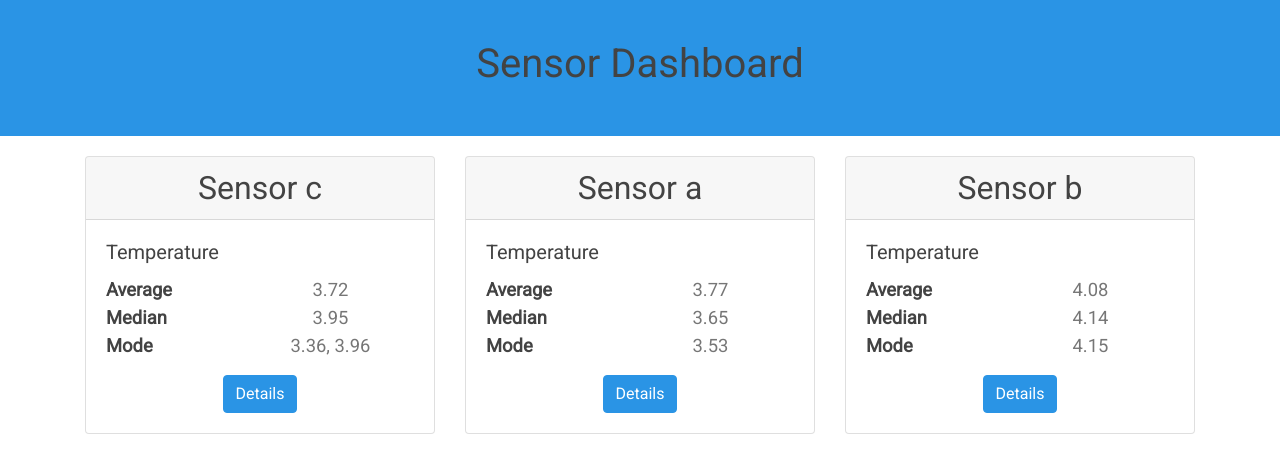
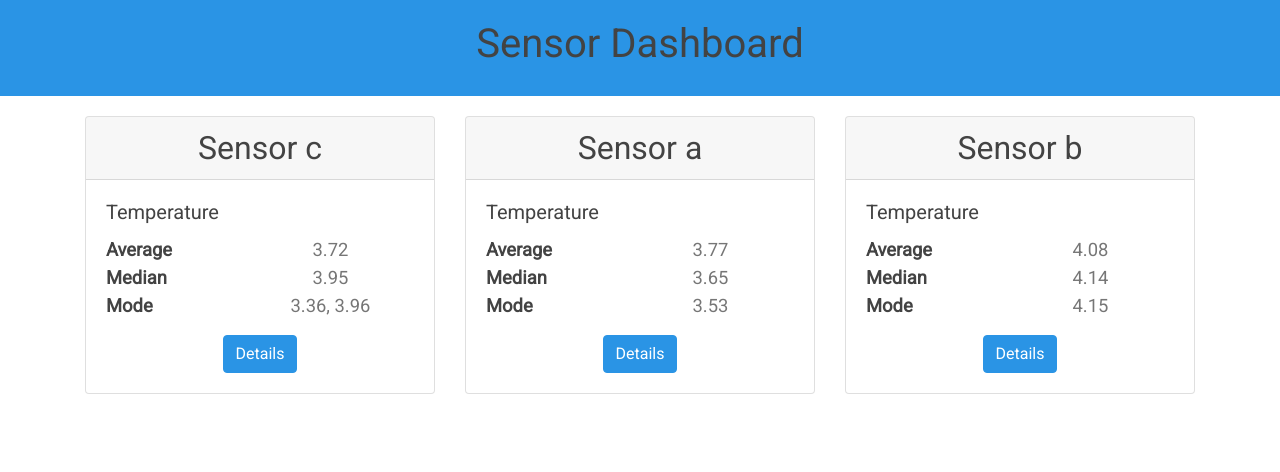
Before and after one commit to jp0123/sensor, a React (Create React App) app: page / in a window 1280 px wide. Shown: the top 472 px of the page. Built offline with nearby package versions, Linux system fonts and the light colour scheme.

Commit message:
Remove component specific CSS from index.css

```diff
--- a/src/index.css
+++ b/src/index.css
@@ -7,56 +7,3 @@ body {
   background-color: #fff;
   padding-bottom: 2.5vh;
 }
-
-.text-headers {
-  color: #434343;
-}
-
-/** DASHBOARD COMPONENT **/
-.dashboard-header {
-  background-color:#2A94E5;
-  padding-top: 2.5vh;
-  padding-bottom: 2.5vh;
-  font-size: 2.5rem;
-}
-
-/** SENSOR COMPONENT **/
-.sensor-card {
-  margin-top: 2.5vh;
-}
-
-.sensor-header {
-  font-size: 2rem;
-}
-
-.sensor-info-text {
-  font-size: 1.25rem;
-}
-
-.sensor-button-container {
-  text-align: center;
-  margin-top: 1rem;
-}
-
-.sensor-details-button {
-  background-color: #2A94E5 !important;
-  border-color: #2A94E5 !important;
-}
-
-.sensor-details-button:hover {
-  background-color: #187AC4 !important;
-}
-
-/** DATA COMPONENT **/
-.data-info-text {
-  color: #767676;
-  font-size: 1.15rem;
-}
-
-.data-info-title {
-  font-weight: bold;
-}
-
-.data-info-value {
-  text-align: center;
-}
```
